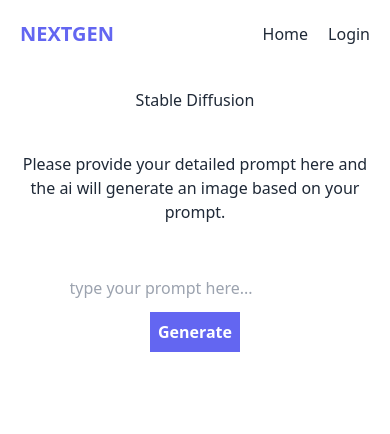
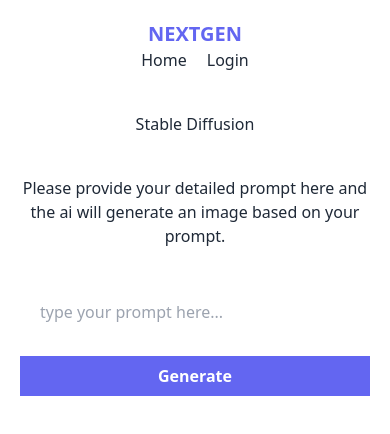
Before and after one commit to imran-khani/ai_image-generator, a React (Vite) app: page /generate in a window 390 px wide. Shown: the top 434 px of the page. Built offline with nearby package versions, Linux system fonts and the light colour scheme; no server answers.

Commit message:
refine ui

```diff
--- a/package.json
+++ b/package.json
@@ -22,7 +22,6 @@
     "react-router-dom": "^6.15.0",
     "tailwind-merge": "^1.14.0",
     "tailwindcss-animate": "^1.0.7",
-    "tslint": "^6.1.3",
     "typescript": "^5.2.2"
   },
   "devDependencies": {
--- a/src/components/Generator.jsx
+++ b/src/components/Generator.jsx
@@ -40,12 +40,12 @@
         Please provide your detailed prompt here and the ai will generate
         an image based on your prompt.
       </p>
-      <form onSubmit={handleSubmit} className="mx-auto">
+      <form onSubmit={handleSubmit} className=" flex flex-col sm:flex-row gap-5 justify-center sm:gap-2">
         <input
           type="text"
           name="input"
           placeholder="type your prompt here..."
-          className="px-5 py-3 border-none outline-none rounded-md mr-5"
+          className="px-5 py-3 border-none outline-none rounded-md w-full sm:w-1/2"
         />
         <button
           type="submit"
--- a/src/components/Navbar.jsx
+++ b/src/components/Navbar.jsx
@@ -17,7 +17,7 @@
   };
 
   return (
-    <nav className="flex justify-between p-5 items-center">
+    <nav className="flex justify-between p-5 items-center flex-col sm:flex-row">
       <span className="text-xl font-bold text-indigo-500">NEXTGEN</span>
       <ul className="flex gap-5 items-center">
         <Link to="/">Home</Link>
```
